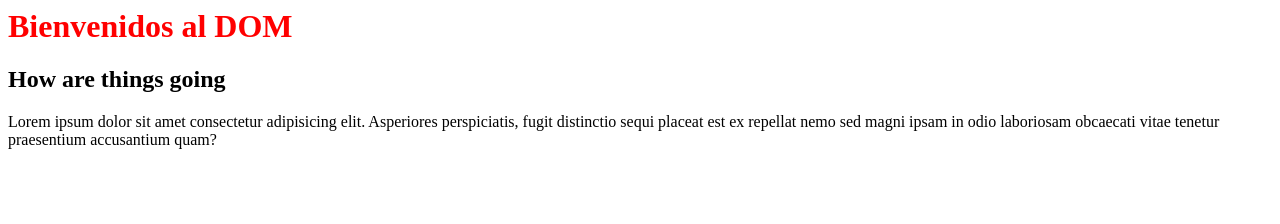
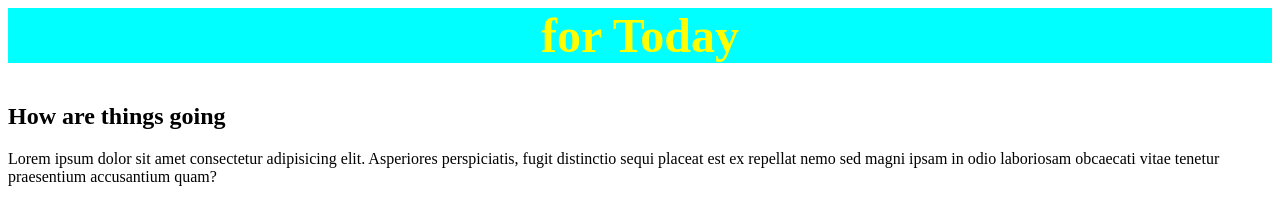
Before and after one commit to amalary/Intro-To-The-Dom, a plain HTML site: page index.html in a window 1280 px wide. Drawn offline with Linux system fonts and the light colour scheme.

Commit message:
Learn Has Attribute

```diff
--- a/Scripts/Intro-To-DOM.js
+++ b/Scripts/Intro-To-DOM.js
@@ -49,8 +49,45 @@ console.log({pEl});
 
 // InnerHTML
 
-titleEl.innerHTML = '<h2>Welcome Home</h2> '
+titleEl.innerHTML = '<h2> for <strong>Today</strong></h2> '
 
 // Text content
 
-titleEl.textContent = 'Bienvenidos al DOM'
+// titleEl.textContent = 'for <strong>Today</strong>'
+
+// Change the style of an element
+
+titleEl.style.textAlign = 'center';
+
+titleEl.style.color = 'yellow';
+
+titleEl.style.backgroundColor = 'aqua';
+
+
+// Attributes of an element
+
+// getAttribute(name) this method returns the value of the ttribute that you pass
+
+//  If the element doesn't have an attribute it will return null or an empty string
+
+console.log('id attr:',titleEl.getAttribute('id'));
+
+// setAttrbute(name, value)
+
+// sets the value of the attr on the specified element
+
+// if the attr aleady exists the value is updated
+
+console.log('before', titleEl);
+
+
+titleEl.setAttribute('class','primaryHeading')
+
+console.log('after', titleEl);
+
+
+// hasAttribute
+
+const isIDInElement = titleEl.hasAttribute('id');
+
+console.log(isIDInElement);
--- a/index.html
+++ b/index.html
@@ -9,7 +9,7 @@
 </head>
 <body>
 
-    <h1 id = 'titles' class="styling" >Hello world</h1>
+    <h1 id = 'titles' >Hello world</h1>
     <h2 id = 'hummer'>How are things going </h2>
     <p class = 'cool'>Lorem ipsum dolor sit amet consectetur adipisicing elit. Asperiores perspiciatis, fugit distinctio sequi placeat est ex repellat nemo sed magni ipsam in odio laboriosam obcaecati vitae tenetur praesentium accusantium quam? </p>
 
```
